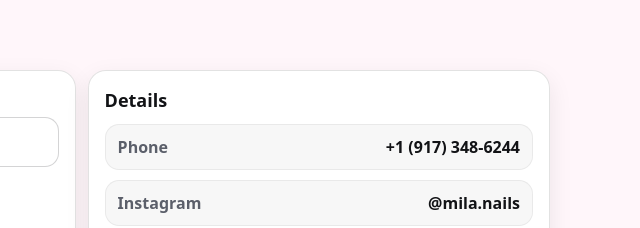
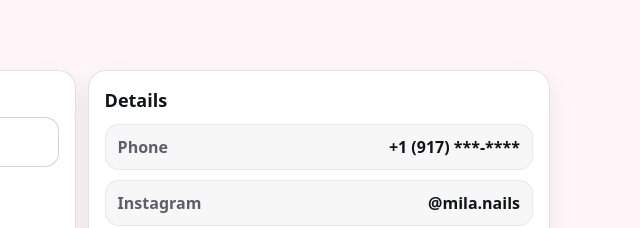
Before and after one commit to favoritemovies/mila-nails-demo, a plain HTML site: page index.html in a window 1280 px wide. Shown: the part 3260-3488 px from the top of the page, 640-1280 px from the left. Drawn offline with Linux system fonts and the light colour scheme.

Commit message:
Contacts

```diff
--- a/index.html
+++ b/index.html
@@ -410,7 +410,7 @@
             <div class="contact-lines">
               <div class="line">
                 <span class="label" data-i18n="contact.phone">Phone</span>
-                <a class="value" href="tel:+19173486244" aria-label="Call phone">+1 (917) 348-6244</a>
+                <a class="value" href="tel:+1 (917) ***-****" aria-label="Call phone">+1 (917) ***-****</a>
               </div>
               <div class="line">
                 <span class="label" data-i18n="contact.instagram">Instagram</span>
```
